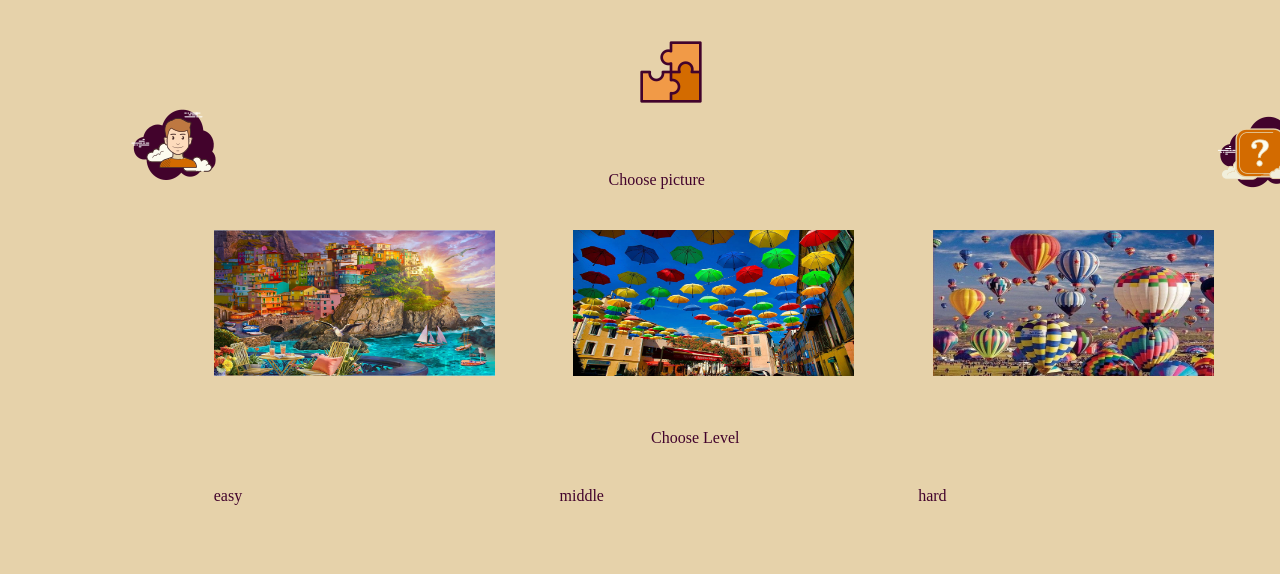
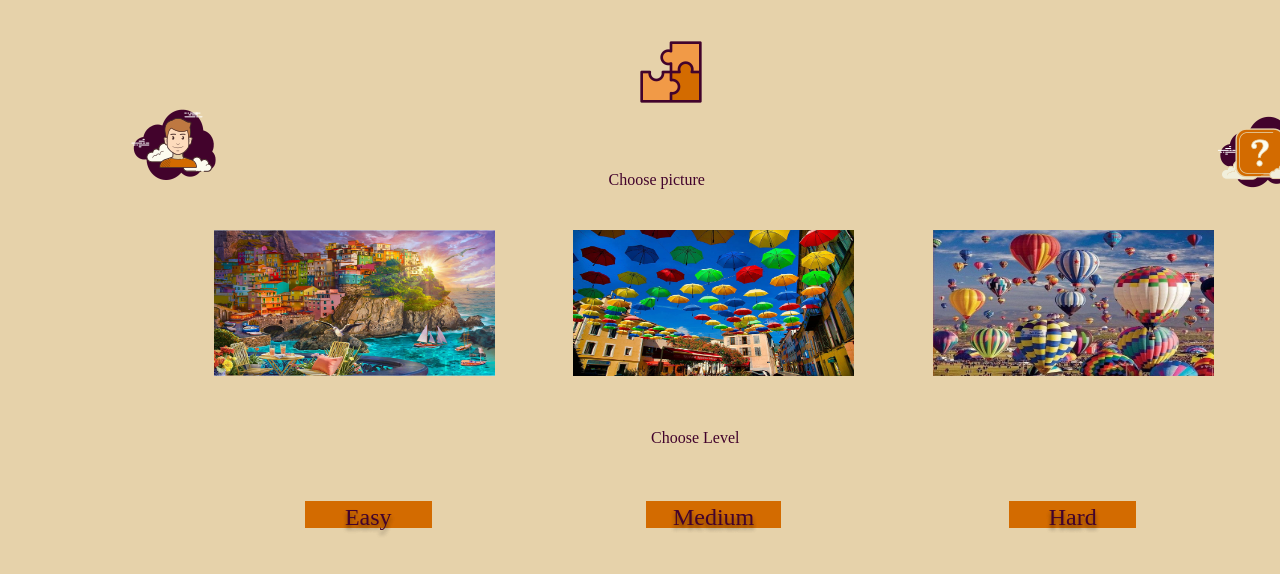
Before and after one commit to webAhead1/Puzzle-Game, a React (Vite) app: page / in a window 1280 px wide. Shown: the top 574 px of the page. Built offline with nearby package versions, Linux system fonts and the light colour scheme.

Commit message:
adding the css file

```diff
--- a/app/App.jsx
+++ b/app/App.jsx
@@ -10,9 +10,9 @@ function App() {
   const [pic1, setPic1] = React.useState(false);
   const [pic2, setPic2] = React.useState(false);
   const [pic3, setPic3] = React.useState(false);
-  const [easy, setEasy] = React.useState(false);
-  const [middle, setMiddle] = React.useState(false);
-  const [hard, setHard] = React.useState(false);
+  const [easy, setEasy] = React.useState("Easy");
+  const [medium, setMedium] = React.useState("Medium");
+  const [hard, setHard] = React.useState("Hard");
   const [username, setUsername] = React.useState(0);
   return (
     <main>
@@ -43,8 +43,8 @@ function App() {
         <ChooseLevelGroup
           easy={easy}
           setEasy={setEasy}
-          middle={middle}
-          setMiddle={setMiddle}
+          medium={medium}
+          setMedium={setMedium}
           hard={hard}
           setHard={setHard}
         />
--- a/components/ChooseLevelGroup/ChooseLevelGroup.jsx
+++ b/components/ChooseLevelGroup/ChooseLevelGroup.jsx
@@ -1,48 +1,68 @@
 import React from "react";
 
 export default function ChooseLevelGroup(props) {
+
   const easy = props.easy;
   const setEasy = props.setEasy;
-  const easyClick = () => setEasy(!easy);
-  const middle = props.setMiddle;
-  const setMiddle = props.setMiddle;
-  const middleClick = () => setMiddle(!middle);
+  //const easyClick = () => setEasy(!easy);
+  const medium = props.medium;
+  const setMedium = props.setMedium;
+  //const middleClick = () => setMiddle(!middle);
   const hard = props.hard;
   const setHard = props.setHard;
-  const hardClick = () => setHard(!hard);
+  //const hardClick = () => setHard(!hard);
+  const [isEasyActive, setIsEastActive] = React.useState(false);
+  const [isMediumActive, setIsMediumtActive] = React.useState(false);
+  const [isHardActive, setIsHardActive] = React.useState(false);
+  const handleEasyClick = () => setIsEastActive(!isEasyActive)
+  const handleMediumClick = () => setIsMediumtActive(!isMediumActive)
+  const handleHardClick = () => setIsHardActive(!isHardActive)
+
+
+  const divEasyStyle = {
+    backgroundColor: isEasyActive ? '#42032C' : null,
+    color: isEasyActive ? '#D36B00' : null
+  }
+  const divMediumStyle = {
+    backgroundColor: isMediumActive ? '#42032C' : null,
+    color: isMediumActive ? '#D36B00' : null
+  }
+  const divHardStyle = {
+    backgroundColor: isHardActive ? '#42032C' : null,
+    color: isHardActive ? '#D36B00' : null
+  }
+
   return (
     <label>
       <div className="ChooseLevel">Choose Level</div>
       <label className="levels">
         <div
           className="easyLevel"
-          onClick={() => {
-            easyClick();
-          }}
+          style={divEasyStyle}
+          onClick={handleEasyClick}
         >
-          easy
+          {easy}
+
         </div>
       </label>
 
       <label className="levels">
         <div
-          className="middleLevel"
-          onClick={() => {
-            middleClick();
-          }}
+          className="mediumLevel"
+          style={divMediumStyle}
+          onClick={handleMediumClick}
         >
-          middle
+          {medium}
         </div>
       </label>
 
       <label className="levels">
         <div
           className="hardLevel"
-          onClick={() => {
-            hardClick();
-          }}
+          style={divHardStyle}
+          onClick={handleHardClick}
         >
-          <div>hard</div>
+          {hard}
         </div>
       </label>
     </label>
--- a/public/style.css
+++ b/public/style.css
@@ -9,11 +9,13 @@ html {
   --page: rgb(230, 210, 170);
   --lightPage: rgb(241, 239, 220);
 }
+
 body {
   font: Margarine;
   color: var(--darkPurple);
   background-color: var(--page);
 }
+
 main {
   min-height: 100vh;
   display: flex;
@@ -23,6 +25,7 @@ main {
 .idn {
   background-color: var(--page);
 }
+
 .logo {
   position: absolute;
   height: 86.72px;
@@ -30,6 +33,7 @@ main {
   left: 639px;
   top: 40px;
 }
+
 .userClick {
   position: absolute;
   height: 52.08px;
@@ -45,6 +49,7 @@ main {
   left: 1209.55px;
   top: 102.29px;
 }
+
 .settingsClick {
   position: absolute;
   height: 45.8px;
@@ -53,7 +58,7 @@ main {
   top: 102.29px;
 }
 
-.ChooseLevel{
+.ChooseLevel {
   position: absolute;
   height: 26.93px;
   width: 145.96px;
@@ -62,27 +67,135 @@ main {
 }
 
 .easyLevel {
+
+
+
   position: absolute;
+  width: 309.09px;
   height: 55.13px;
-  width: 309.09px;
   left: 213.76px;
   top: 487.26px;
+
+
+
+
+
+  position: absolute;
+  width: 309.09px;
+  height: 55.13px;
+  left: 213.76px;
+  top: 487.26px;
+
+  background: #D36B00;
+
+
+
+
+  position: absolute;
+  width: 127.49px;
+  height: 27.56px;
+  left: 304.56px;
+  top: 500.65px;
+
+  font-family: 'Margarine';
+  font-style: normal;
+  font-weight: 400;
+  font-size: 24px;
+  line-height: 32px;
+  text-align: center;
+
+  color: #42032C;
+
+  text-shadow: 0px 4px 4px rgba(0, 0, 0, 0.25), 0px 4px 4px rgba(0, 0, 0, 0.25);
+
+
 }
 
-.middleLevel {
+.mediumLevel {
+  /* 5.2 */
+
   position: absolute;
+  width: 309.09px;
   height: 55.13px;
-  width: 309.09px;
   left: 559.54px;
   top: 487.26px;
+
+
+
+  /* middle */
+
+  position: absolute;
+  width: 309.09px;
+  height: 55.13px;
+  left: 559.54px;
+  top: 487.26px;
+
+  background: #D36B00;
+
+
+  /* Middle */
+
+  position: absolute;
+  width: 135.74px;
+  height: 27.56px;
+  left: 645.75px;
+  top: 500.65px;
+
+  font-family: 'Margarine';
+  font-style: normal;
+  font-weight: 400;
+  font-size: 24px;
+  line-height: 32px;
+  text-align: center;
+
+  color: #42032C;
+
+  text-shadow: 0px 4px 4px rgba(0, 0, 0, 0.25), 0px 4px 4px rgba(0, 0, 0, 0.25);
+
+
 }
 
 .hardLevel {
+  /* 5.3 */
+
   position: absolute;
+  width: 309.09px;
   height: 55.13px;
-  width: 309.09px;
   left: 918.15px;
   top: 487.26px;
+
+
+
+  /* hard */
+
+  position: absolute;
+  width: 309.09px;
+  height: 55.13px;
+  left: 918.15px;
+  top: 487.26px;
+
+  background: #D36B00;
+
+
+  /* Hard */
+
+  position: absolute;
+  width: 127.49px;
+  height: 27.56px;
+  left: 1008.95px;
+  top: 500.65px;
+
+  font-family: 'Margarine';
+  font-style: normal;
+  font-weight: 400;
+  font-size: 24px;
+  line-height: 32px;
+  text-align: center;
+
+  color: #42032C;
+
+  text-shadow: 0px 4px 4px rgba(0, 0, 0, 0.25), 0px 4px 4px rgba(0, 0, 0, 0.25);
+
 }
 
 .ChoosePicture {
@@ -93,7 +206,7 @@ main {
   top: 170.66px;
 }
 
-.pic1{
+.pic1 {
   position: absolute;
   height: 146.6px;
   width: 281.12px;
@@ -101,7 +214,7 @@ main {
   top: 229.73px;
 }
 
-.pic2{
+.pic2 {
   position: absolute;
   height: 146.6px;
   width: 281.12px;
@@ -109,7 +222,7 @@ main {
   top: 229.73px;
 }
 
-.pic3{
+.pic3 {
   position: absolute;
   height: 146.6px;
   width: 281.12px;
```
